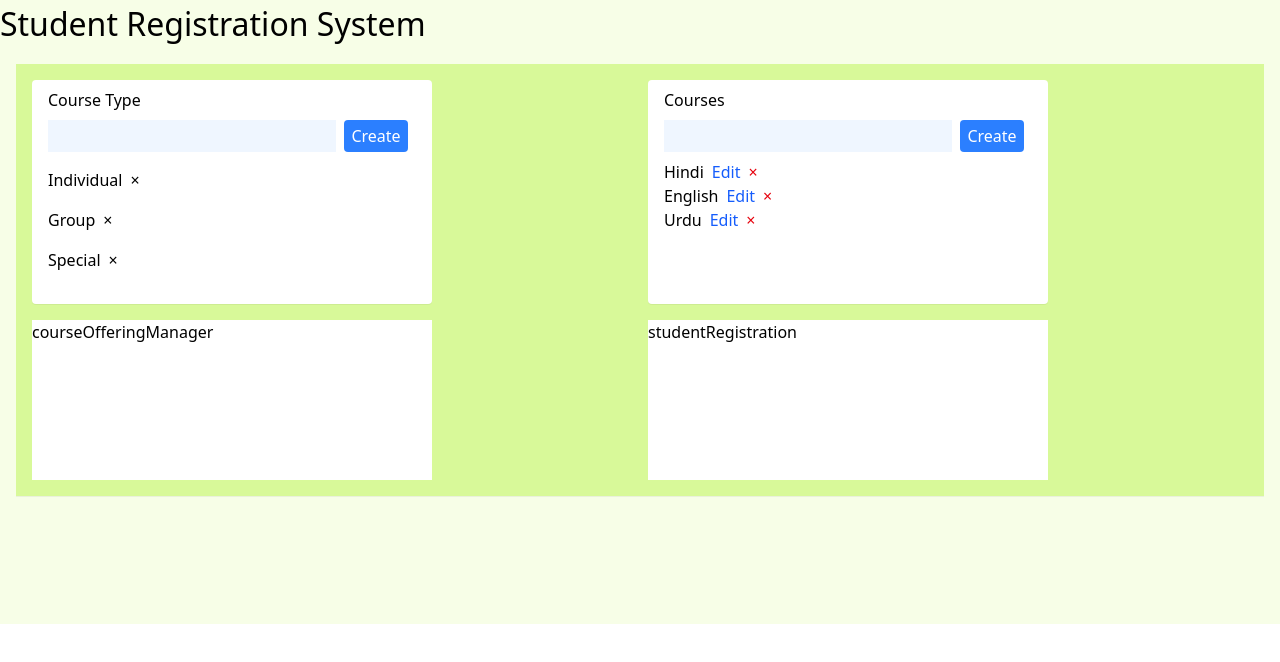
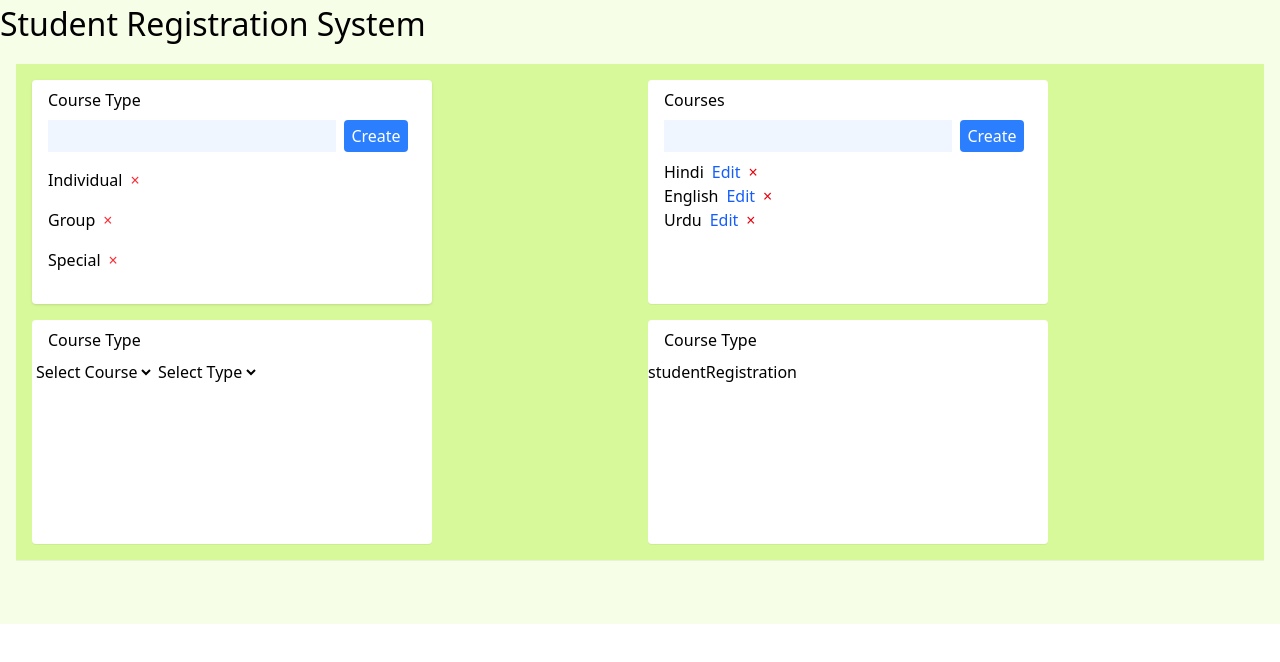
Before and after one commit to Kar9ti8k/StudentRegistration, a React (Vite) app: page / in a window 1280 px wide. Shown: the top 662 px of the page. Built offline with nearby package versions, Linux system fonts and the light colour scheme.

Commit message:
fixed the useContext page

```diff
--- a/src/App.jsx
+++ b/src/App.jsx
@@ -4,11 +4,13 @@ import CoureseType from './components/coureseType'
 import CourseManager from './components/courseManager'
 import CourseOfferingManager from './components/courseOfferingManager'
 import StudentRegistration from './components/studentRegistration'
+import { AppProvider } from './context/AppContext'
 function App() {
   const [count, setCount] = useState(0)
 
   return (
     <>
+      <AppProvider>
         <div className='bg-lime-50 h-[39rem] w-full '>
           <h1 className='text-[2rem]'>Student Registration System</h1>
 
@@ -19,6 +21,7 @@ function App() {
             <StudentRegistration />
           </div>
         </div>
+      </AppProvider>
     </>
   )
 }
--- a/src/components/coureseType.jsx
+++ b/src/components/coureseType.jsx
@@ -1,33 +1,31 @@
-import { React, useState } from 'react'
+import React, { useState } from 'react'
 import { useAppContext } from '../context/AppContext'
-const initialCourses = ['Individual', 'Group', 'Special']
 
-const CoureseType = () => {
-  // const { courseType, setCoureseType } = useAppContext
-  const [courseType, setCoureseType] = useState(initialCourses)
-  const [courseValue, setCoureseValue] = useState('')
+const CourseType = () => {
+  const { courseTypes, setCourseTypes } = useAppContext()
+  const [courseValue, setCourseValue] = useState('')
 
   const dataAdd = () => {
-    if (courseValue && !courseType.includes(courseValue)) {
-      setCoureseType([...courseValue, courseType])
-      setCoureseValue('')
+    if (courseValue && !courseTypes.includes(courseValue)) {
+      setCourseTypes([...courseTypes, courseValue])
+      setCourseValue('')
     }
   }
 
   const deleteType = (index) => {
-    const courseTypeDelete = courseType.filter((_, i) => i !== index)
-    setCoureseType(courseTypeDelete)
+    const courseTypeDelete = courseTypes.filter((_, i) => i !== index)
+    setCourseTypes(courseTypeDelete)
   }
+
   return (
-    <>
-      <div className='h-[14rem] bg-white w-[25rem] flex flex-col items-start rounded-sm shadow-2xs'>
+    <div className='h-[14rem] bg-white w-[25rem] flex flex-col items-start rounded-sm shadow-sm'>
       <h1 className='m-2 pl-2'>Course Type</h1>
-        <div className='pl-4 flex  '>
+      <div className='pl-4 flex'>
         <input
           type='text'
-            className='bg-blue-50 w-[18rem] h-8 '
+          className='bg-blue-50 w-[18rem] h-8'
           value={courseValue}
-            onChange={(e) => setCoureseValue(e.target.value)}
+          onChange={(e) => setCourseValue(e.target.value)}
         />
         <button
           className='bg-blue-500 text-white ml-2 w-[4rem] rounded-sm'
@@ -37,15 +35,17 @@ const CoureseType = () => {
         </button>
       </div>
       <ul>
-          {courseType.map((type, index) => (
+        {courseTypes.map((type, index) => (
           <li key={index} className='flex items-center gap-2 m-4'>
-              {type} <button onClick={() => deleteType(index)}>&times;</button>
+            {type}{' '}
+            <button className='text-red-500' onClick={() => deleteType(index)}>
+              ×
+            </button>
           </li>
         ))}
       </ul>
     </div>
-    </>
   )
 }
 
-export default CoureseType
+export default CourseType
--- a/src/components/courseManager.jsx
+++ b/src/components/courseManager.jsx
@@ -1,8 +1,8 @@
 import React, { useState } from 'react'
 import { useAppContext } from '../context/AppContext'
 const CourseManager = () => {
-  const [courses, setCourses] = useState(['Hindi', 'English', 'Urdu'])
-  // const { courses, setCourses } = useAppContext()
+  // const [courses, setCourses] = useState(['Hindi', 'English', 'Urdu'])
+  const { courses, setCourses } = useAppContext()
 
   const [newCourse, setNewCourse] = useState('')
   const [editIndex, setEditIndex] = useState(null)
@@ -13,6 +13,7 @@ const CourseManager = () => {
       setNewCourse('')
     }
   }
+
   const updateCourse = (index) => {
     const updated = [...courses]
     updated[index] = editValue
--- a/src/components/courseOfferingManager.jsx
+++ b/src/components/courseOfferingManager.jsx
@@ -1,8 +1,43 @@
-import React from 'react'
+import React, { useState } from 'react'
+import { useAppContext } from '../context/AppContext'
 
 const CourseOfferingManager = () => {
+  const { courses, courseTypes, offerings, setOfferings } = useAppContext()
+  // const [courseTypes, setCourseTypes] = useState([
+  //   'Individual',
+  //   'Group',
+  //   'Special',
+  // ])
+  // const [courses, setCourses] = useState(['Hindi', 'English', 'Urdu'])
+  // const [offerings, setOfferings] = useState([])
+  const [selectedCourse, setSelectedCourse] = useState('')
+  const [selectedType, setSelectedType] = useState('')
+  console.log(courseTypes)
+
   return (
-    <div className='h-[10rem] bg-white w-[25rem]'>courseOfferingManager</div>
+    <>
+      <div className='h-[14rem] bg-white w-[25rem] flex flex-col items-start rounded-sm shadow-2xs'>
+        <h1 className='m-2 pl-2'>Course Type</h1>
+        <div>
+          <select>
+            <option value=''>Select Course</option>
+            {courses.map((course, index) => (
+              <option key={index} value={course}>
+                {course}
+              </option>
+            ))}
+          </select>
+          <select>
+            <option value=''>Select Type</option>
+            {courseTypes.map((type, index) => (
+              <option key={index} value={type}>
+                {type}
+              </option>
+            ))}
+          </select>
+        </div>
+      </div>
+    </>
   )
 }
 
--- a/src/components/studentRegistration.jsx
+++ b/src/components/studentRegistration.jsx
@@ -1,7 +1,13 @@
 import React from 'react'
 
 const StudentRegistration = () => {
-  return <div className='h-[10rem] bg-white w-[25rem]'>studentRegistration</div>
+  return (
+    <>
+      <div className='h-[14rem] bg-white w-[25rem] flex flex-col items-start rounded-sm shadow-2xs'>
+        <h1 className='m-2 pl-2'>Course Type</h1>studentRegistration
+      </div>
+    </>
+  )
 }
 
 export default StudentRegistration
```
Lines whose indentation alone changed are shown as unchanged.
